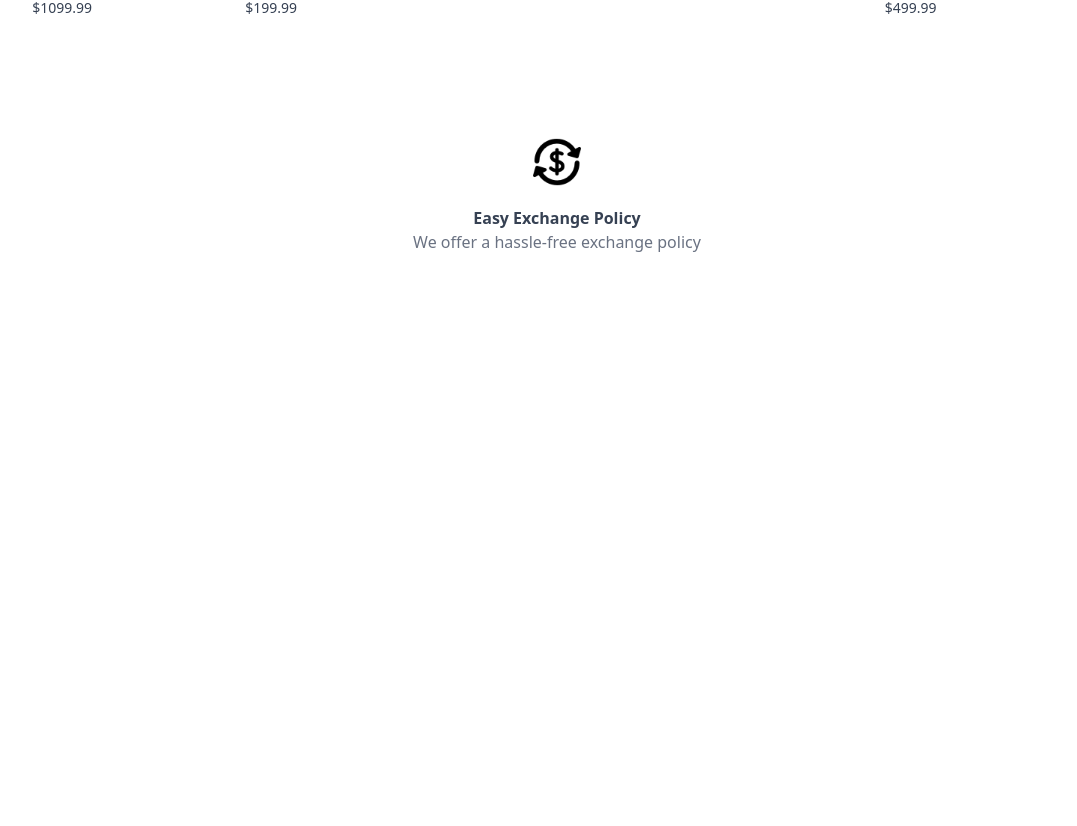
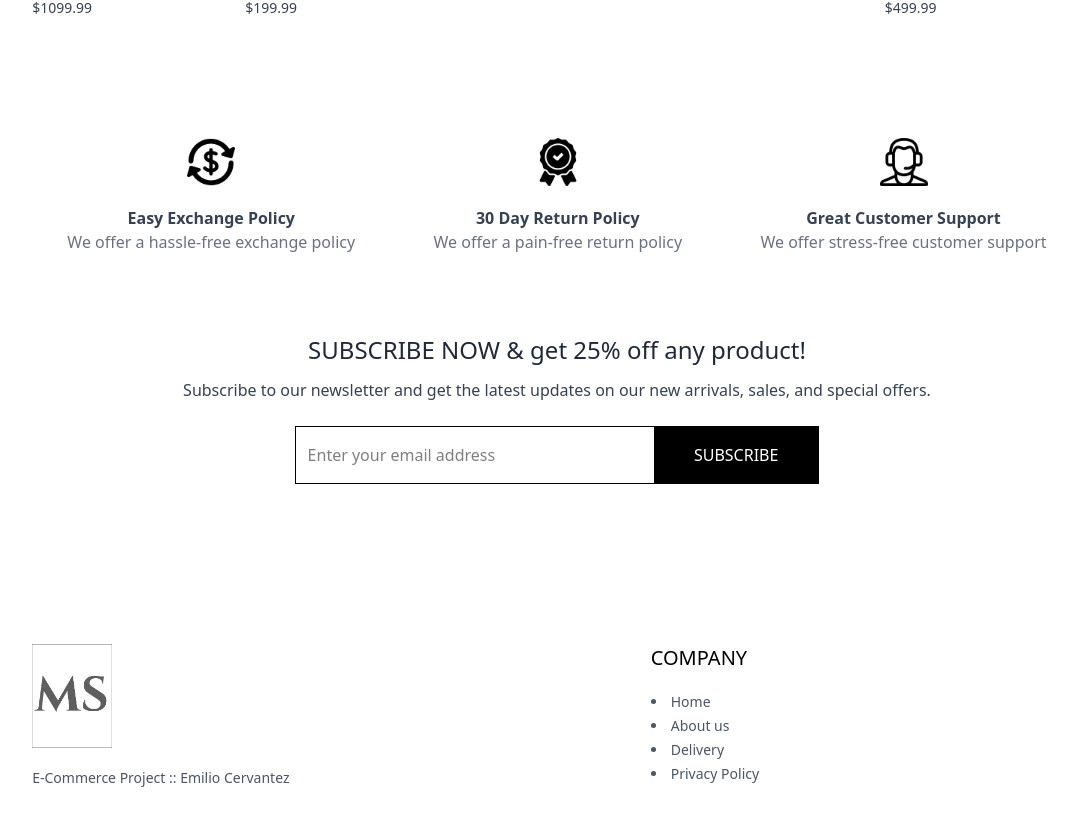
Before and after one commit to EmilioCz/Ecommerce_website, a React (Vite) app in the folder frontend/: page / in a window 1280 px wide. Shown: the part 1632-2458 px from the top of the page, without its empty margins (83-1160 px from the left). Before the commit the page ends 1966 px from the top, so only its background shows below. Built offline with nearby package versions, Linux system fonts and the light colour scheme.

Commit message:
occasional update 2

```diff
--- a/frontend/src/App.jsx
+++ b/frontend/src/App.jsx
@@ -10,6 +10,7 @@ import Login from './pages/Login'
 import PlaceOrder from './pages/PlaceOrder'
 import Orders from './pages/Orders'
 import Navbar from './components/Navbar'
+import Footer from './components/Footer'
 const App = () => {
   return (
     <div className= 'px-4 sm:px-[5vw] md:px-[7vw] lg:px-[9vw]'>
@@ -25,6 +26,7 @@ const App = () => {
         <Route path='/place-order' element={<PlaceOrder/>} />
         <Route path='/orders' element={<Orders/>} />
       </Routes>
+      <Footer />
     </div>
   )
 }
--- /dev/null
+++ b/frontend/src/components/Footer.jsx
@@ -0,0 +1,32 @@
+import React from 'react'
+import { assets } from '../assets/assets'
+
+const Footer = () => {
+  return (
+    <div>
+      <div className='flex flex-col sm:grid grid-cols-[3fr_1fr_1fr] gap-14 my-10 mt-40 text-sm'>
+
+        <div>
+            <img src={assets.logo} className='mb-5 w-20' alt="" />
+            <p className='w-full md:w-2/4 text-gray-600'>
+            E-Commerce Project :: Emilio Cervantez
+            </p>
+
+
+        </div>
+        <div>
+            <p className='text-xl font-medium mb-5'>COMPANY</p>
+            <u1 className='flex flex-col gap-1 text-gray-600'>
+                <li>Home</li>
+                <li>About us</li>
+                <li>Delivery</li>
+                <li>Privacy Policy</li>
+            </u1>
+        </div>
+
+      </div>
+    </div>
+  )
+}
+
+export default Footer
--- /dev/null
+++ b/frontend/src/components/NewsletterBox.jsx
@@ -0,0 +1,23 @@
+import React from 'react'
+
+const NewsletterBox = () => {
+
+    const onSubmitHandler = (event) => {
+        event.preventDefault();
+    }
+
+  return (
+    <div className=' text-center'>
+        <p className='text-2xl font-medium text-gray-800'>SUBSCRIBE NOW & get 25% off any product!</p>
+        <p className='text-gray-700 mt-3'>
+            Subscribe to our newsletter and get the latest updates on our new arrivals, sales, and special offers.
+        </p>
+        <form onSubmit={onSubmitHandler} className='w-full sm:w-1/2 flex items-center gap-3 m-auto my-6 border pl-3'>
+            <input className='w-full sm:flex-1 outline:none' type="email" placeholder='Enter your email address' required/>
+            <button type='submit' className='bg-black text-white py-4 px-10'>SUBSCRIBE</button>
+        </form>
+    </div>
+  )
+}
+
+export default NewsletterBox
--- a/frontend/src/components/OurPolicy.jsx
+++ b/frontend/src/components/OurPolicy.jsx
@@ -1,7 +1,6 @@
 import React from 'react'
-import { assets
+import { assets } from '../assets/assets'
 
- } from '../assets/assets'
 const OurPolicy = () => {
   return (
     <div className='flex flex-col sm:flex-row justify-around gap-12 sm:gap-2 text-center py-20 text:xs sm:text-sm md:text-base text-gray-700'>
@@ -12,6 +11,17 @@ const OurPolicy = () => {
             <p className=' text-gray-500'>We offer a hassle-free exchange policy</p>
         </div>
 
+        <div>
+            <img src={assets.quality_icon} className='w-12 m-auto mb-5' alt="" />
+            <p className='font-semibold'>30 Day Return Policy</p>
+            <p className=' text-gray-500'>We offer a pain-free return policy</p>
+        </div>
+
+        <div>
+            <img src={assets.support_img} className='w-12 m-auto mb-5' alt="" />
+            <p className='font-semibold'>Great Customer Support</p>
+            <p className=' text-gray-500'>We offer stress-free customer support</p>
+        </div>
     </div>
 
   )
--- a/frontend/src/pages/Home.jsx
+++ b/frontend/src/pages/Home.jsx
@@ -3,6 +3,7 @@ import Hero from '../components/Hero'
 import LatestCollection from '../components/LatestCollection'
 import BestSeller from '../components/BestSeller'
 import OurPolicy from '../components/OurPolicy'
+import NewsletterBox from '../components/NewsletterBox'
 
 const Home = () => {
   return (
@@ -11,6 +12,7 @@ const Home = () => {
       <LatestCollection/>
       <BestSeller />
       <OurPolicy />
+      <NewsletterBox />
     </div>
   )
 }
```
Also changed, not shown: frontend/src/assets/support_img.png.
